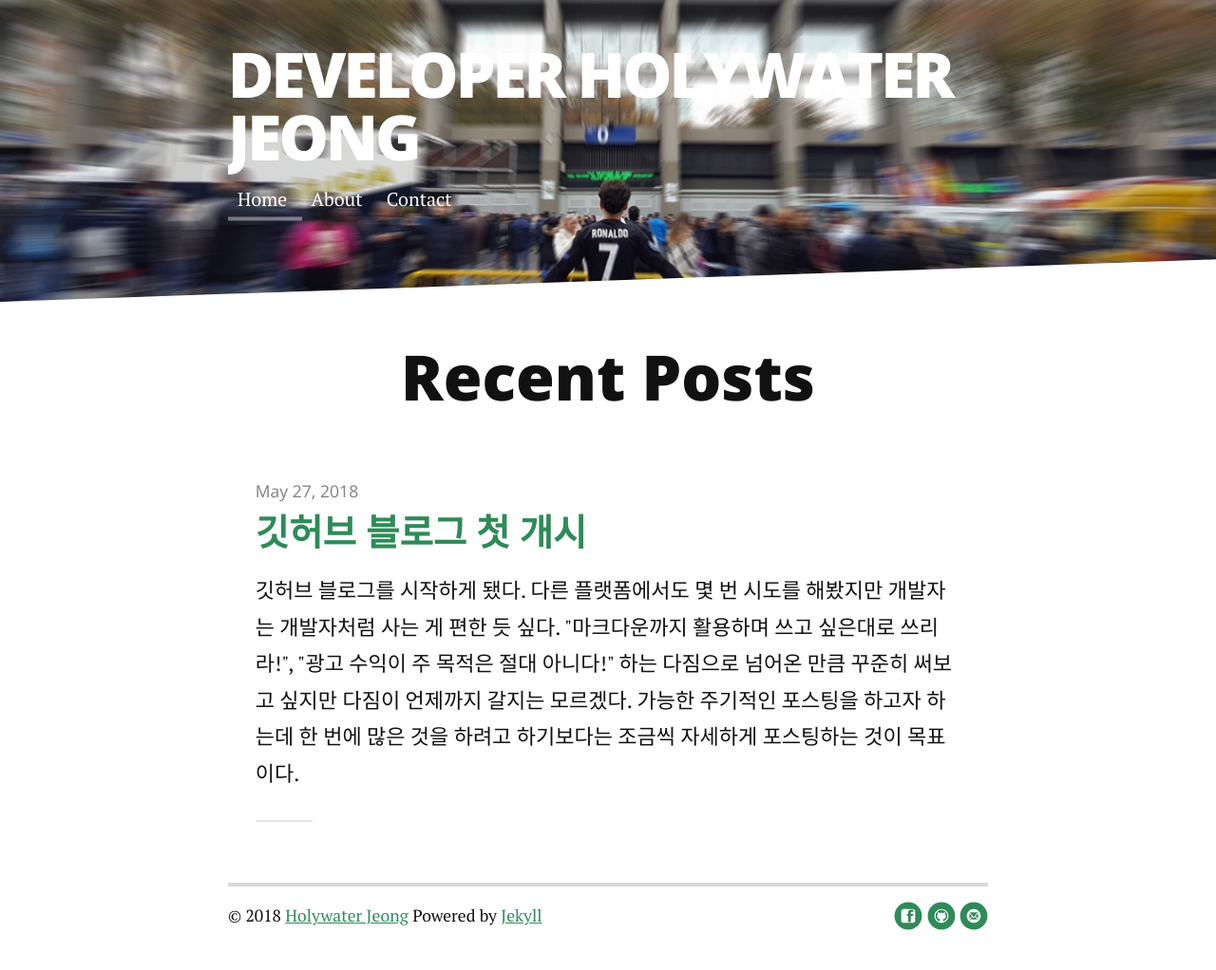
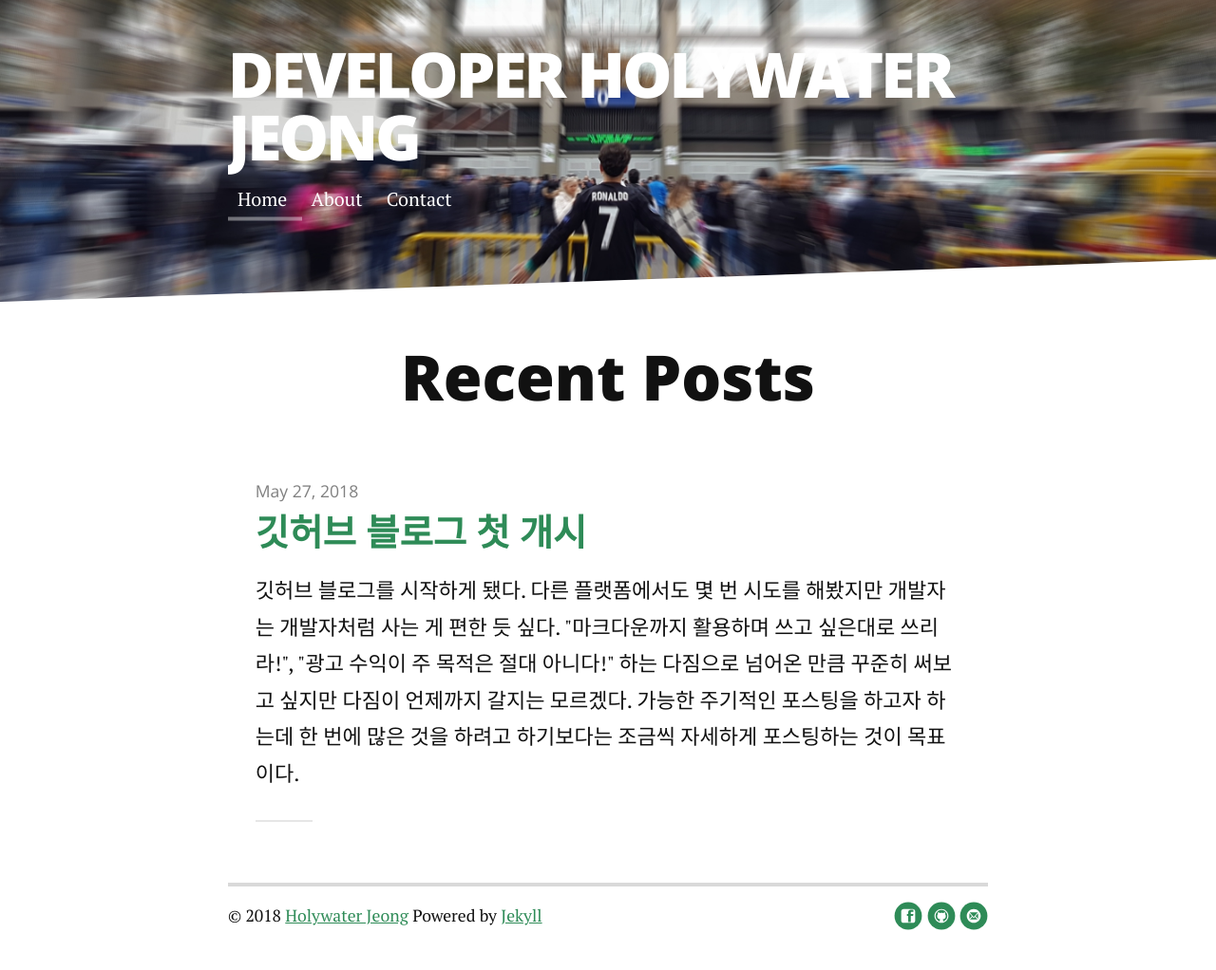
Before and after one commit to Holywater-Jeong/Holywater-Jeong.github.io, a Jekyll site: the page built from index.html, in a window 1280 px wide. Shown: the whole page at 95% size. Built offline with Jekyll 4.4.1, drawn with Linux system fonts in a browser that asks for light colours; nearby versions of some CDN libraries; the list of posts is cut into pages by our own code.

Commit message:
사진 백그라운드 변경

```diff
--- a/assets/scss/breakpoints/_mobileup.scss
+++ b/assets/scss/breakpoints/_mobileup.scss
@@ -179,7 +179,7 @@ HEADER STYLING
 	background-color: $background-color;
 	background-image: url('../img/real-jss.jpg');
 	background-size: cover;
-	background-position: 0% 90%;
+	background-position: 0% 100%;
 	color: white;
 	padding: 0;
 	height: 3em;
--- a/css/style.css
+++ b/css/style.css
@@ -803,7 +803,7 @@ HEADER STYLING
   background-color: seagreen;
   background-image: url("../img/real-jss.jpg");
   background-size: cover;
-  background-position: 0% 90%;
+  background-position: 0% 100%;
   color: white;
   padding: 0;
   height: 3em; }
```
Also changed, not shown: assets/css/style.css.
